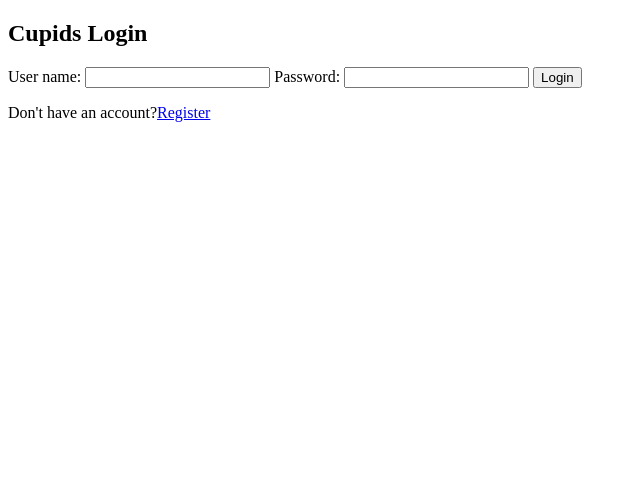
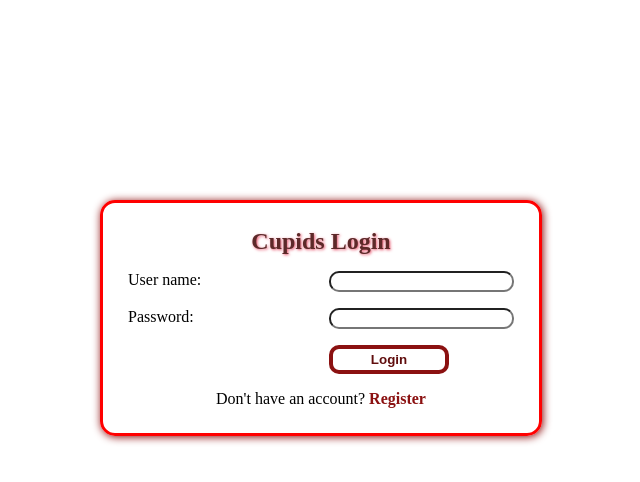
Before and after one commit to marie-cha9ne/Eksamen-MarieCEliassen, a website: page login.html in a window 1280 px wide. Shown: the whole page, without its empty margins (0-640 px from the left). Drawn offline with nearby package versions, Linux system fonts and the light colour scheme.

Commit message:
lagt til login styles

```diff
--- a/CSS/login.css
+++ b/CSS/login.css
@@ -0,0 +1,89 @@
+*{
+  margin:0;
+}
+
+#form-parent{
+  margin: 200px 100px;
+  padding:25px;
+  width:fit-content;
+  border: 3px solid red;
+  border-radius:15px;
+  box-shadow: 1px 1px 9px rgb(136, 3, 3);
+}
+
+#login-form{
+  display:grid;
+  grid-template-columns: 1fr 1fr;
+  grid-template-rows: auto;
+  gap: 1em;
+}
+
+#log-title{
+  color: rgb(93, 41, 41);
+  text-shadow: 1px 1px 3px rgb(231, 82, 107);
+  grid-column:1/3;
+  grid-row: 1;
+  text-align: center;
+}
+
+#user-name{
+  grid-column: 2/3;
+  grid-row: 2;
+  border-radius: 10px;
+}
+#user-name:focus{
+  background-color: rgba(222, 79, 79, 0.452);
+}
+.name-label{
+  grid-column: 1/2;
+  grid-row: 2;
+}
+
+#password{
+  grid-column: 2/3;
+  grid-row: 3;
+  border-radius: 10px;
+}
+#password:focus{
+  background-color: rgba(222, 79, 79, 0.452);
+}
+
+.passwrd-label{
+  grid-column: 1/2;
+  grid-row: 3;
+}
+
+#login-btn{
+  grid-column: 2/3;
+  grid-row:4;
+  width:120px;
+  padding:3px 7px;
+  border:4px solid rgb(139, 17, 17);
+  border-radius: 10px;
+  background-color: transparent;
+  color:  rgb(96, 13, 13);
+  font-weight: bold;
+}
+#login-btn:hover{
+  box-shadow: 1px 1px 5px rgb(139, 17, 17);
+  cursor: pointer;
+  font-size: 0.9rem;
+}
+#login-btn:active{
+  background-color: rgb(139, 17, 17);
+  color:white
+}
+.reg-p{
+  grid-column: 1/3;
+  grid-row: 5;
+  text-align: center;
+}
+
+#link{
+  text-decoration: none;
+  color:rgb(139, 17, 17);
+  font-weight: bold;
+}
+#link:hover{
+  text-decoration: underline;
+}
--- a/login.html
+++ b/login.html
@@ -10,14 +10,14 @@
 <body>
    <div id="form-parent">
     <form id="login-form">
-      <h2>Cupids Login</h2>
+      <h2 id="log-title">Cupids Login</h2>
       <p id="info-txt"></p>
-      <label for="user-name">User name:</label>
+      <label for="user-name" class="name-label">User name:</label>
       <input type="text" id="user-name" required>
-      <label for="password">Password:</label>
+      <label for="password" class="passwrd-label">Password:</label>
       <input type="password" id="password" required>
-      <button type="submit">Login</button>
-      <p>Don't have an account?<a href="./register.html" id="link">Register</a></p>
+      <button type="submit" id="login-btn">Login</button>
+      <p class="reg-p">Don't have an account? <a href="./register.html" id="link">Register</a></p>
     </form>
    </div>
   <script type="module" src="./JS/login.js"></script>
```
